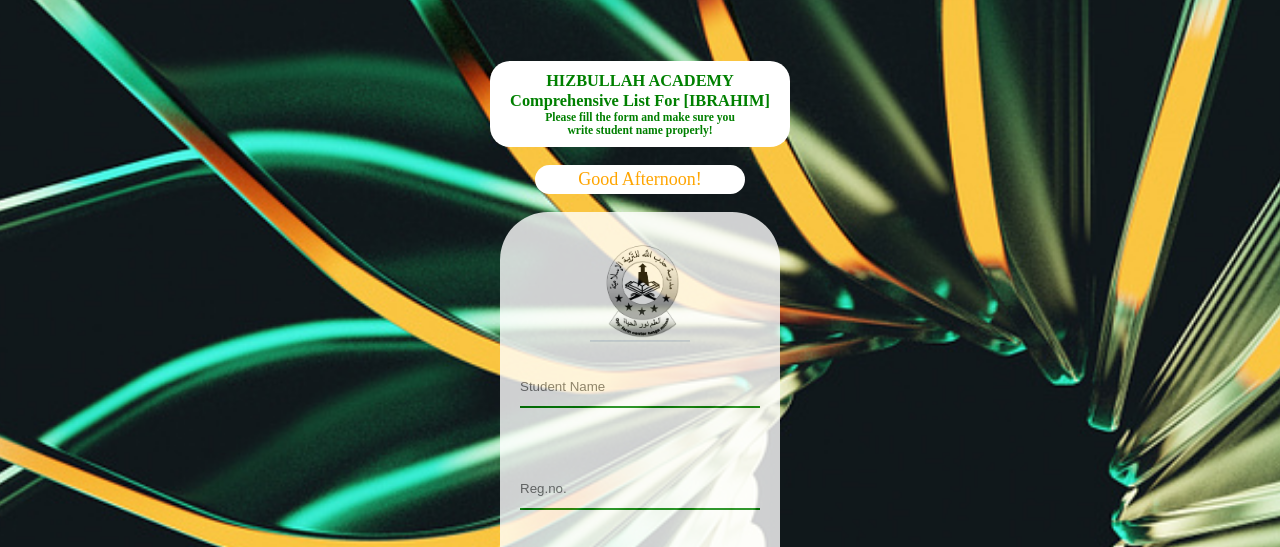
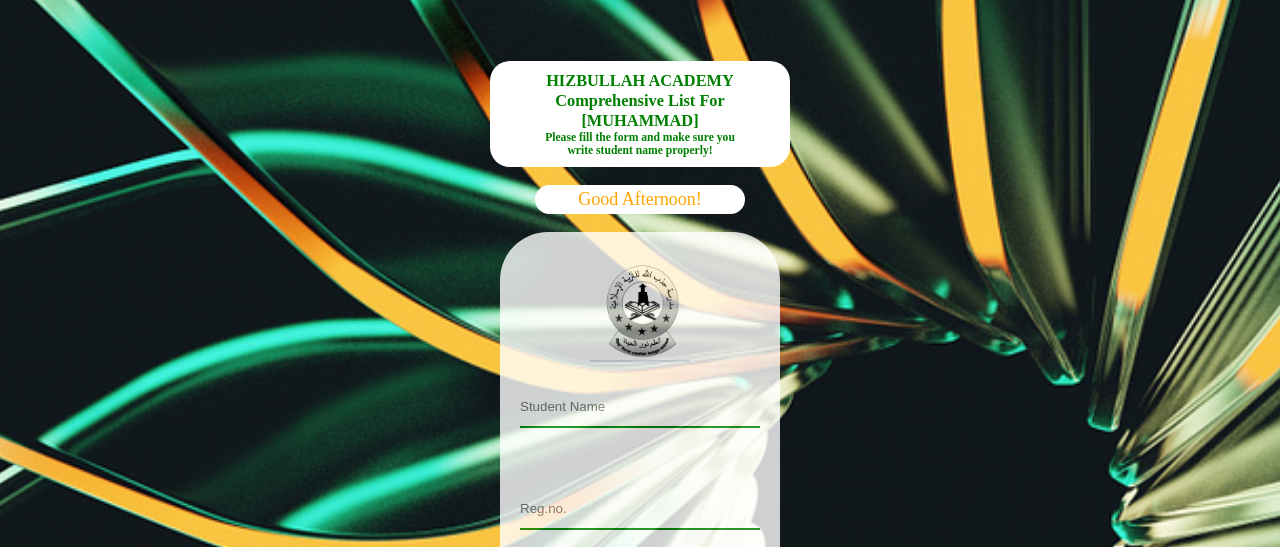
Before and after one commit to 142POWERSTRONG/STUDENT, a plain HTML site: page muhd.html in a window 1280 px wide. Shown: the top 547 px of the page. Drawn offline with Linux system fonts and the light colour scheme.

Commit message:
Update muhd.html

```diff
--- a/muhd.html
+++ b/muhd.html
@@ -12,7 +12,7 @@
         <center>
 
             <div class="line">
-                <h3>HIZBULLAH ACADEMY<br>Comprehensive List For [IBRAHIM]</h3>
+                <h3>HIZBULLAH ACADEMY<br>Comprehensive List For [MUHAMMAD]</h3>
                 <h5>Please fill the form and make sure you <br>write student name properly!</h5>
             </div><br>
             <div class="status"><span id="greeting"></span></div>
```
